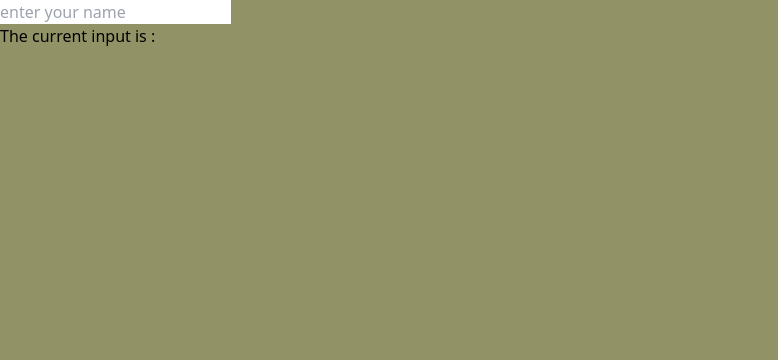
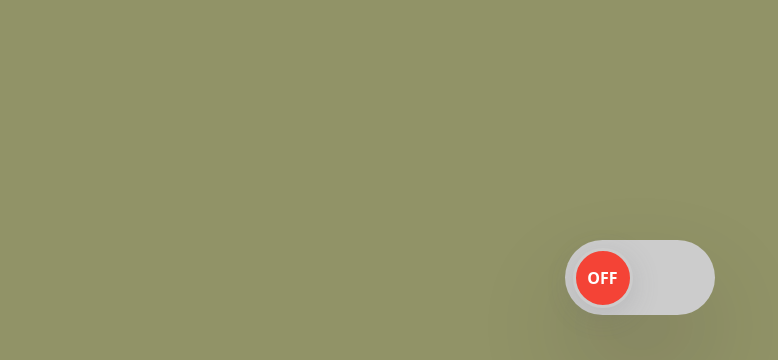
Before and after one commit to tashrifmiyaji/my-react, a React (Vite) app: page / in a window 1280 px wide. Shown: the top 360 px of the page, without its empty margins (0-778 px from the left). Built offline with nearby package versions, Linux system fonts and the light colour scheme.

Commit message:
Create Toggle Switch

```diff
--- a/src/App.jsx
+++ b/src/App.jsx
@@ -5,8 +5,8 @@ import "./index.css";
 // import { State } from "./components/Hook/State";
 // import { Practice1 } from "./components/Derived State/practice/practice1";
 // import { DerivedState } from "./components/Derived State/Derived State";
- import { LiftingStateUp } from "./components/Lifting State Up/LiftingStateUp";
-
+//  import { LiftingStateUp } from "./components/Lifting State Up/LiftingStateUp";
+ import { ToggleSwitch } from "./components/Projects/Toggle Switch/Toggle Switch";
 
 function App() {
 	return (
@@ -17,7 +17,8 @@ function App() {
 			{/* <State/> */}
 			{/* <Practice1/> */}
 			{/* <DerivedState/> */}
-			<LiftingStateUp/>
+			{/* <LiftingStateUp/> */}
+			<ToggleSwitch/>
 		</>
 	);
 }
--- /dev/null
+++ b/src/components/Projects/Toggle Switch/Toggle Switch.css
@@ -0,0 +1,54 @@
+body {
+    width: 100%;
+    height: 100vh;
+    display: flex;
+    justify-content: center;
+  }
+
+  .toggle-switch {
+    width: 150px;
+    height: 75px;
+    border-radius: 50px;
+    background-color: #ccc;
+    position: relative;
+    cursor: pointer;
+    padding: 10px;
+    margin-top: 15rem;
+    box-shadow: rgba(17, 12, 46, 0.15) 0px 48px 100px 0px;
+  }
+
+  .switch {
+    width: 60px;
+    height: 60px;
+    border-radius: 30px;
+    display: flex;
+    align-items: center;
+    justify-content: center;
+    color: white;
+    font-weight: bold;
+    position: absolute;
+    top: 7.5px;
+    left: 7.5px;
+    transition: transform 0.3s linear, background-color 0.3s linear;
+    border: 0.2rem solid #ccc;
+    box-shadow: rgba(100, 100, 111, 0.2) 0px 7px 29px 0px;
+  }
+
+  .on {
+    background-color: #4caf50;
+    transform: translateX(75px);
+    -webkit-transform: translateX(75px);
+    -moz-transform: translateX(75px);
+    -ms-transform: translateX(75px);
+    -o-transform: translateX(75px);
+  }
+
+  .off {
+    background-color: #f44336;
+    /* transform: translateX(0); */
+  }
+
+  .switch-state {
+    margin: 0 10px;
+    text-transform: uppercase;
+  }
--- /dev/null
+++ b/src/components/Projects/Toggle Switch/Toggle Switch.jsx
@@ -0,0 +1,23 @@
+import { useState } from "react";
+import "./Toggle Switch.css";
+export const ToggleSwitch = () => {
+
+    const [isOn, setIsOn] = useState(false)
+
+    const toggleSwitchHandler = () => {
+        setIsOn(!isOn)
+    }
+
+    const clickIsOn = isOn? "on" : "off";
+    const toggleBgColor = {backgroundColor: isOn? "#4caf50": ""}
+
+    return(
+        <>
+            <div className="toggle-switch" style={toggleBgColor} onClick={toggleSwitchHandler}>
+                <div className={`switch ${clickIsOn}`}>
+                    <span className="switch-state">{clickIsOn}</span>
+                </div>
+            </div>
+        </>
+    )
+}
```
